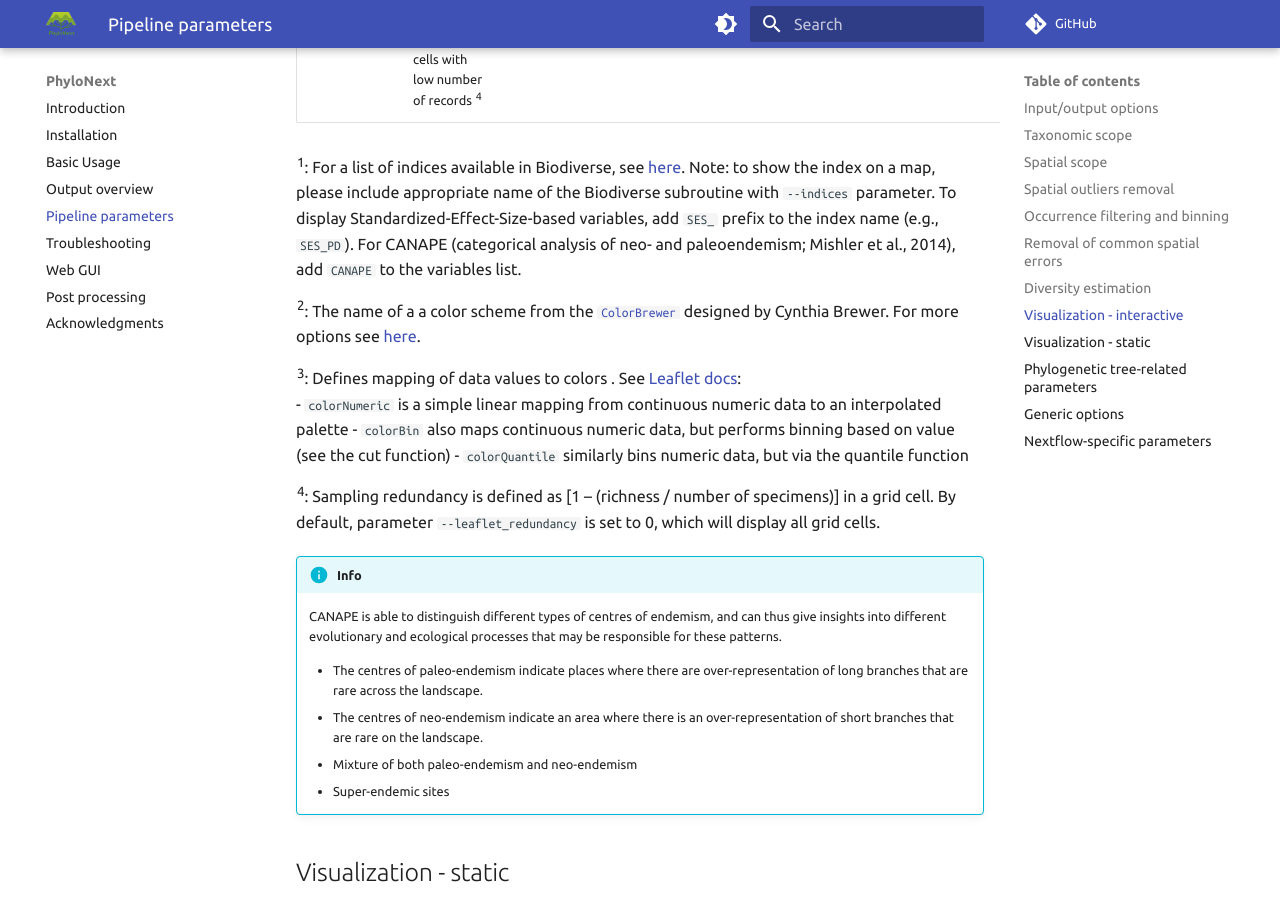
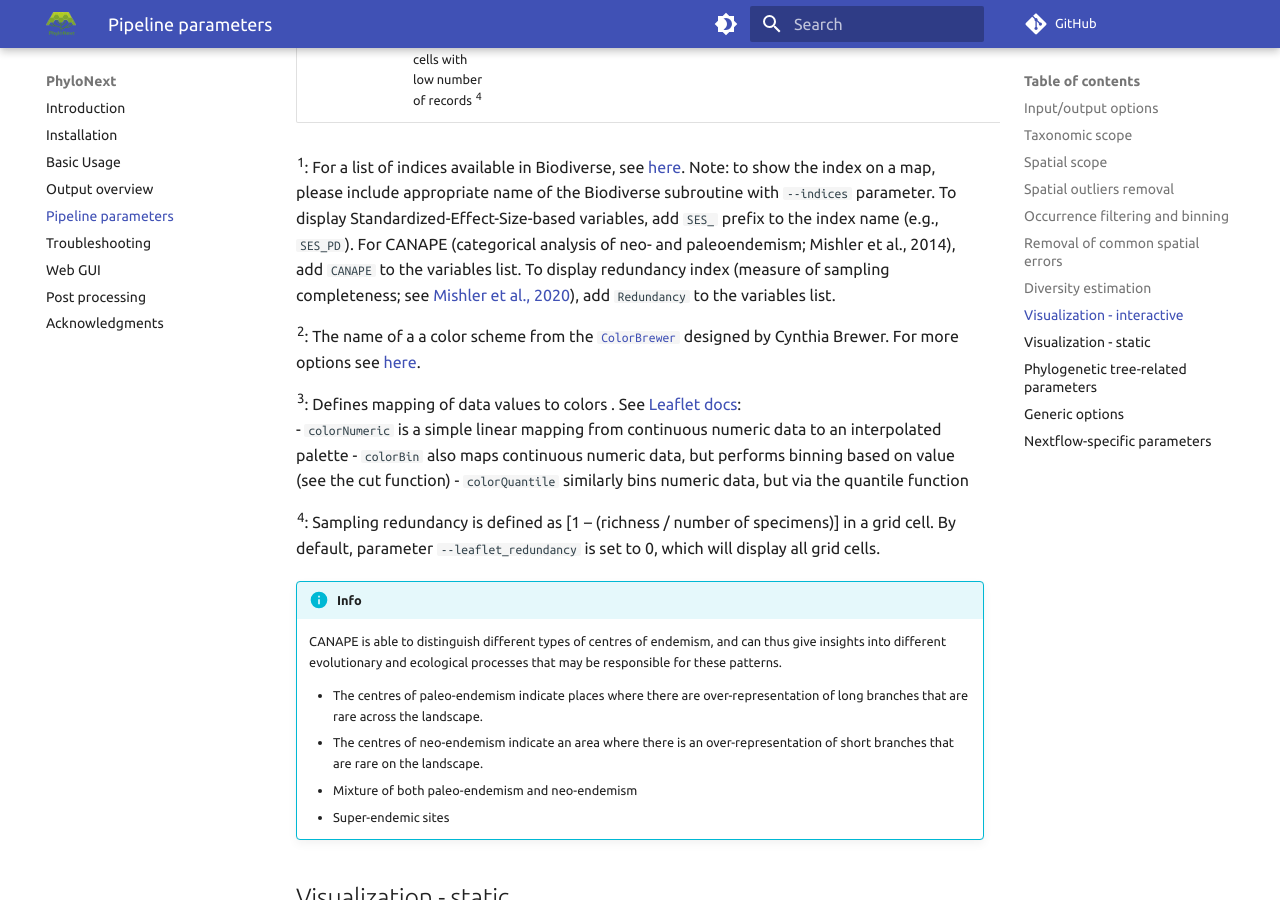
Before and after one commit to vmikk/phylonext_manual, an MkDocs documentation site: the page built from docs/parameters.md, in a window 1280 px wide and 900 px high, scrolled down 6714 px. Built offline with MkDocs 1.6.1 and Material for MkDocs 9.7.7, drawn with Linux system fonts in a browser that asks for light colours; comment, search, counter and statistics services are not loaded.

Commit message:
add redundancy footnote

```diff
--- a/docs/parameters.md
+++ b/docs/parameters.md
@@ -200,6 +200,7 @@ Interactive visualization depends on [Leaflet library](https://leafletjs.com/).
     Note: to show the index on a map, please include appropriate name of the Biodiverse subroutine with `--indices` parameter.
     To display Standardized-Effect-Size-based variables, add `SES_` prefix to the index name (e.g., `SES_PD`).
     For CANAPE (categorical analysis of neo- and paleoendemism; Mishler et al., 2014), add `CANAPE` to the variables list.
+    To display redundancy index (measure of sampling completeness; see [Mishler et al., 2020](https://onlinelibrary.wiley.com/doi/full/10.1111/jse.12590)), add `Redundancy` to the variables list.
 
 ^2^:
     The name of a a color scheme from the [`ColorBrewer`](https://colorbrewer2.org/#type=sequential&scheme=BuGn&n=3) designed by Cynthia Brewer.
```
